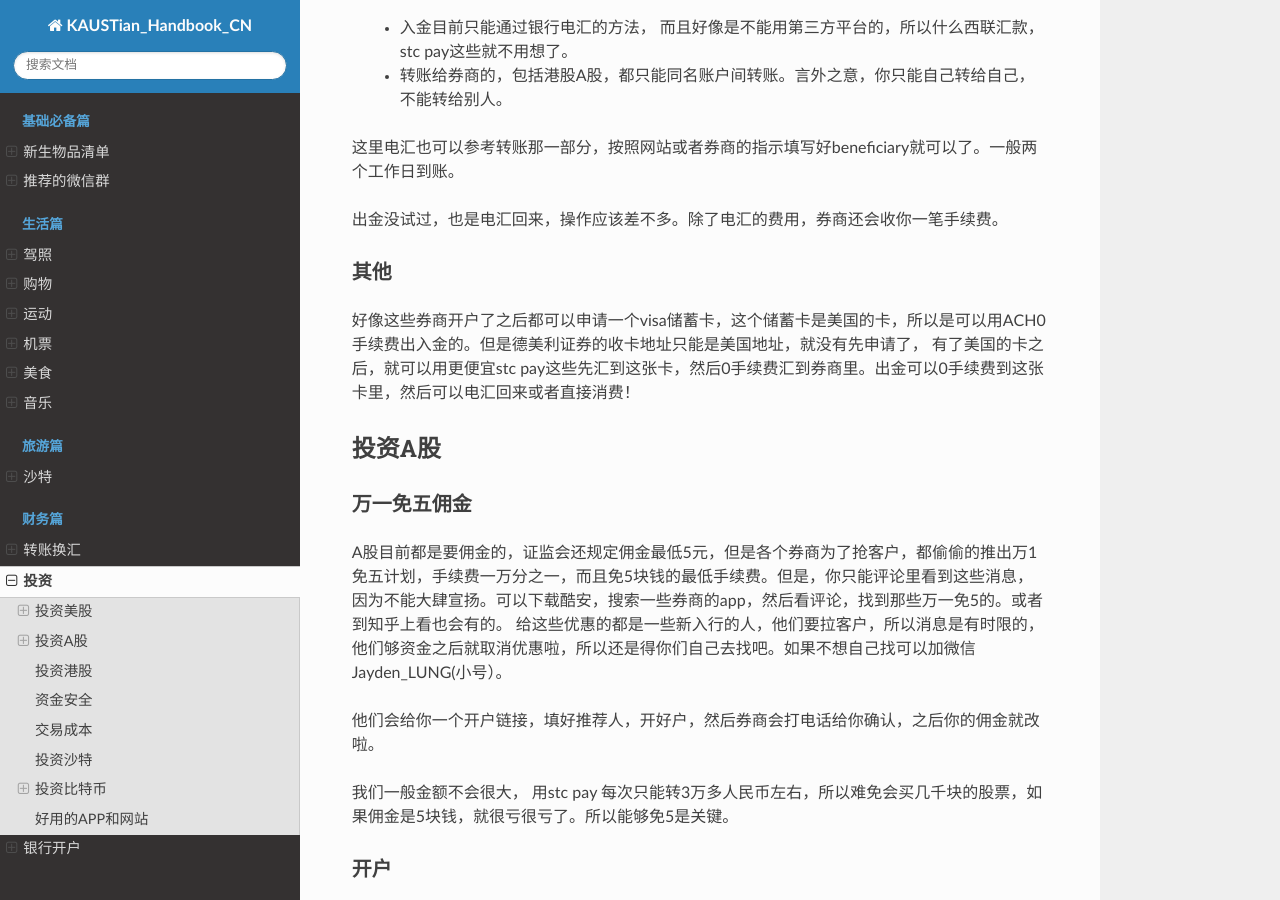
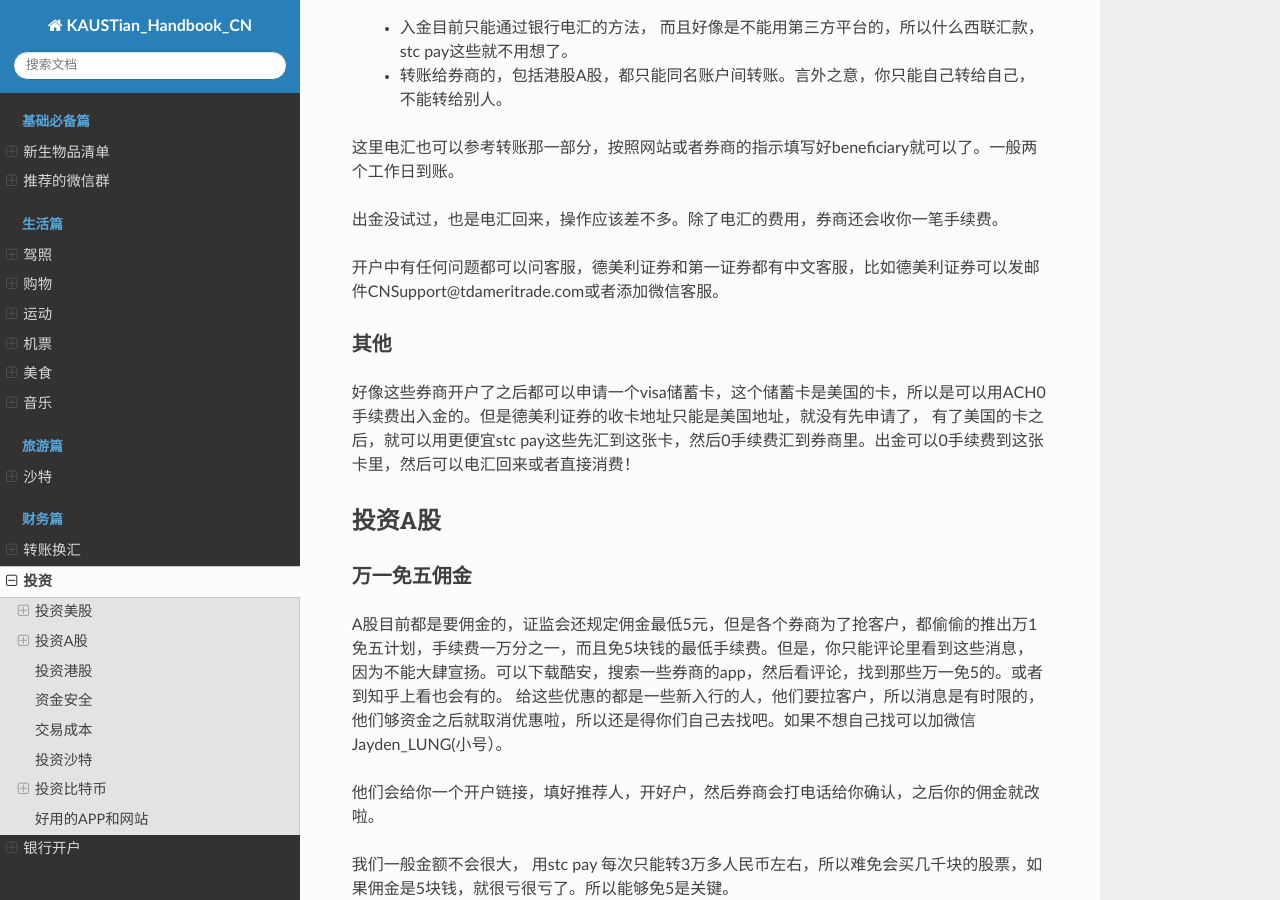
Before and after one commit to guochengqian/KAUSTian_Handbook_CN, a Sphinx documentation site: the page built from docs/content/finance/investment.rst, in a window 1280 px wide and 900 px high, scrolled down 1474 px. Built offline with Sphinx 7.4.7 and the Read the Docs theme 2.0.0, drawn with Linux system fonts in a browser that asks for light colours.

Commit message:
Update investment.rst

```diff
--- a/docs/content/finance/investment.rst
+++ b/docs/content/finance/investment.rst
@@ -51,6 +51,9 @@
 这里电汇也可以参考转账那一部分，按照网站或者券商的指示填写好beneficiary就可以了。一般两个工作日到账。
 
 出金没试过，也是电汇回来，操作应该差不多。除了电汇的费用，券商还会收你一笔手续费。
+
+开户中有任何问题都可以问客服，德美利证券和第一证券都有中文客服，比如德美利证券可以发邮件CNSupport@tdameritrade.com或者添加微信客服。
+
 
 其他
 ^^^^^^^^^^
```
